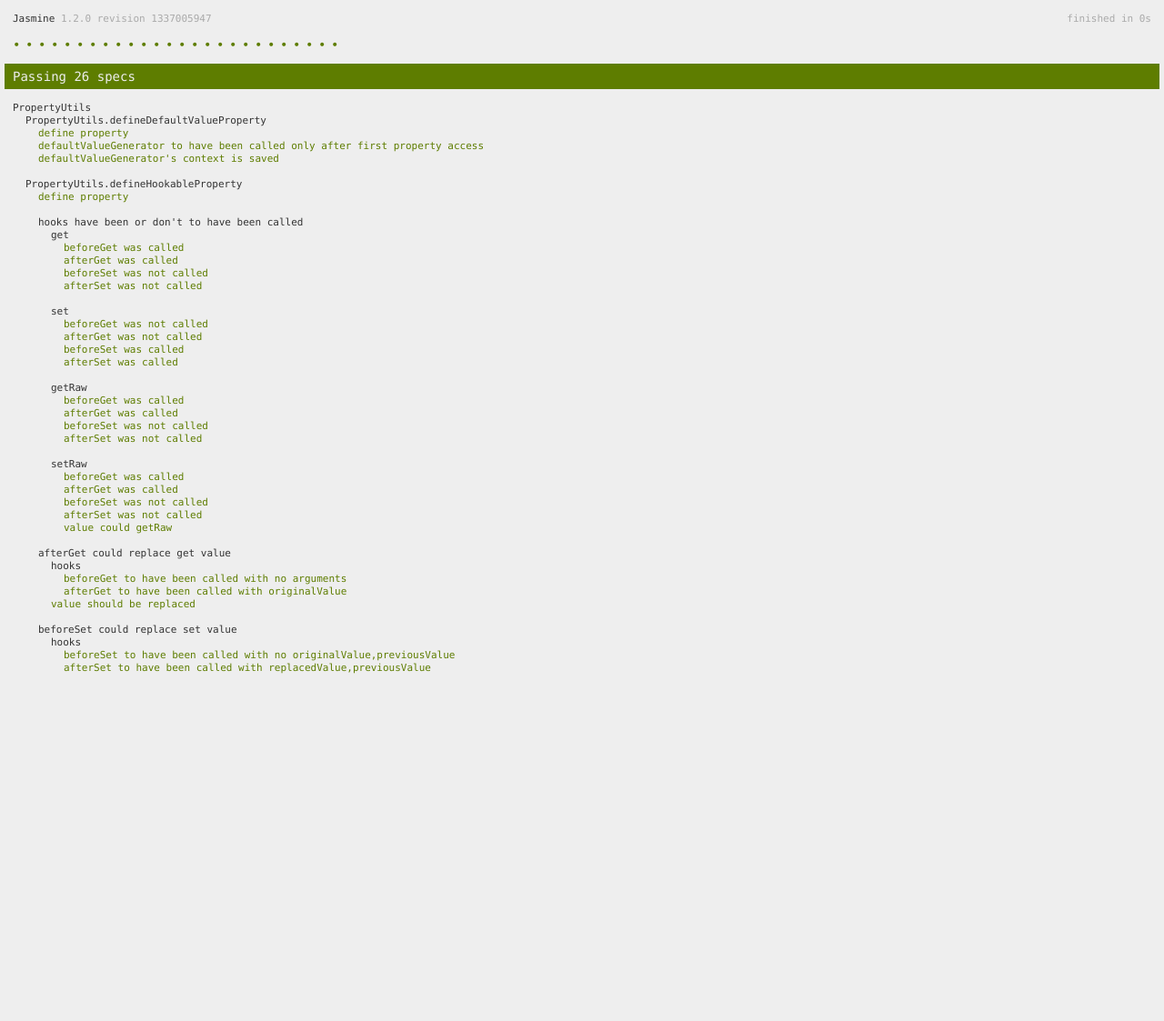
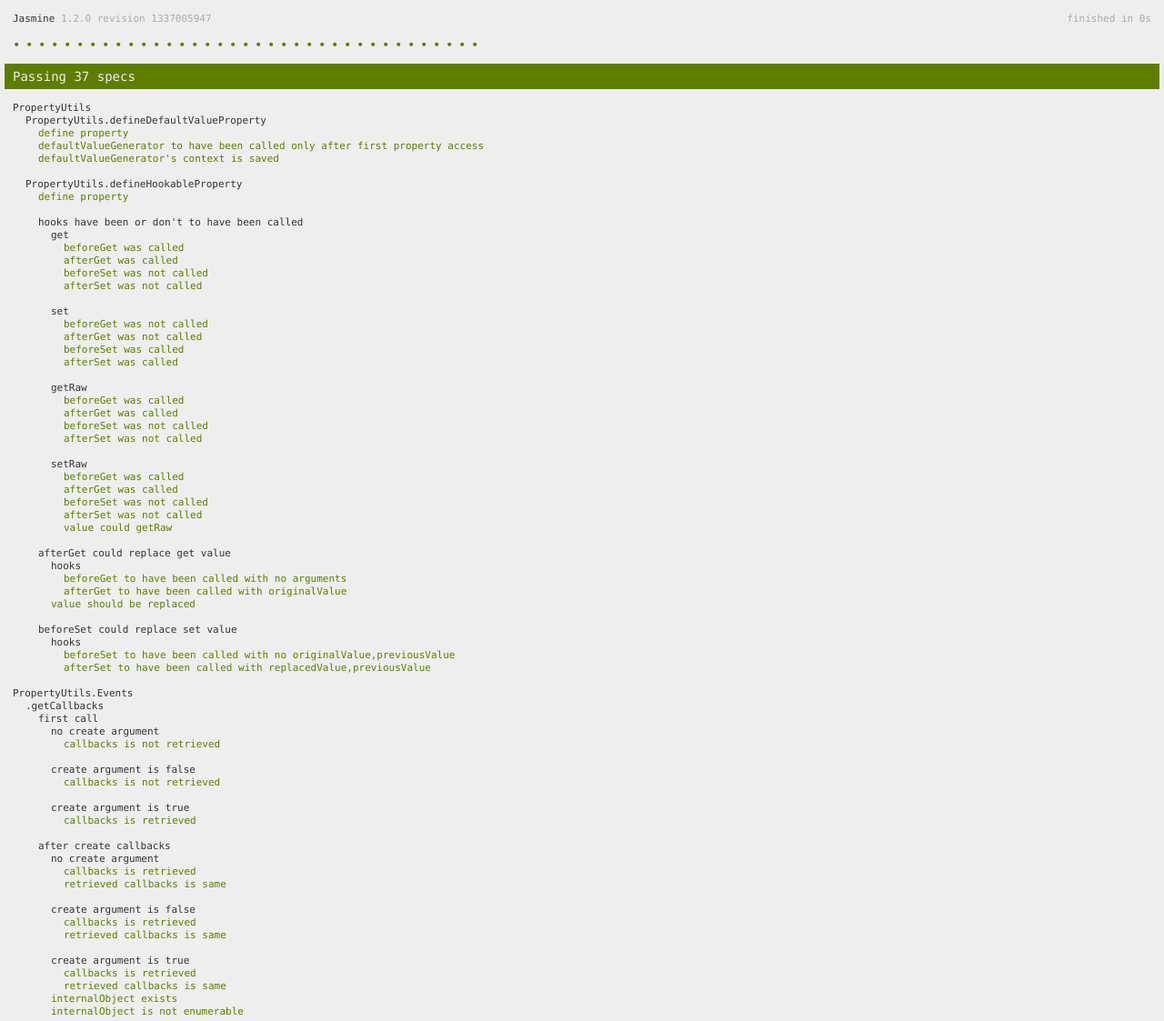
Before and after one commit to monjudoh/BeautifulProperties.js, a plain HTML site: page SpecRunner.html in a window 1280 px wide. Shown: the whole page at 91% size. Before the commit the page ends 800 px from the top, so only its background shows below. Drawn offline with Linux system fonts and the light colour scheme.

Commit message:
internalObject is not enumerable when getCallbacks.

```diff
--- a/SpecRunner.html
+++ b/SpecRunner.html
@@ -14,6 +14,7 @@
 
   <!-- include spec files here... -->
   <script type="text/javascript" src="spec/PropertyUtils.spec.js"></script>
+  <script type="text/javascript" src="spec/PropertyUtils.Events.spec.js"></script>
 
   <script type="text/javascript">
     (function() {
--- a/spec/PropertyUtils.Events.spec.js
+++ b/spec/PropertyUtils.Events.spec.js
@@ -1,2 +1,64 @@
 describe("PropertyUtils.Events", function() {
+  describe(".getCallbacks", function() {
+    var targetObject;
+    beforeEach(function(){
+      targetObject = {};
+    });
+    describe("first call",function () {
+      describe("no create argument",function () {
+        it("callbacks is not retrieved",function () {
+          expect(PropertyUtils.Events.getCallbacks(targetObject)).not.toBeDefined();
+        });
+      });
+      describe("create argument is false",function () {
+        it("callbacks is not retrieved",function () {
+          expect(PropertyUtils.Events.getCallbacks(targetObject,false)).not.toBeDefined();
+        });
+      });
+      describe("create argument is true",function () {
+        it("callbacks is retrieved",function () {
+          expect(PropertyUtils.Events.getCallbacks(targetObject,true)).toBeDefined();
+        });
+      });
+    });
+    describe("after create callbacks",function () {
+      var callbacks;
+      beforeEach(function(){
+        callbacks = PropertyUtils.Events.getCallbacks(targetObject,true);
+      });
+      describe("no create argument",function () {
+        it("callbacks is retrieved",function () {
+          expect(PropertyUtils.Events.getCallbacks(targetObject)).toBeDefined();
+        });
+        it("retrieved callbacks is same",function () {
+          expect(PropertyUtils.Events.getCallbacks(targetObject)).toBe(callbacks);
+        });
+      });
+      describe("create argument is false",function () {
+        it("callbacks is retrieved",function () {
+          expect(PropertyUtils.Events.getCallbacks(targetObject,false)).toBeDefined();
+        });
+        it("retrieved callbacks is same",function () {
+          expect(PropertyUtils.Events.getCallbacks(targetObject,false)).toBe(callbacks);
+        });
+      });
+      describe("create argument is true",function () {
+        it("callbacks is retrieved",function () {
+          expect(PropertyUtils.Events.getCallbacks(targetObject,true)).toBeDefined();
+        });
+        it("retrieved callbacks is same",function () {
+          expect(PropertyUtils.Events.getCallbacks(targetObject,true)).toBe(callbacks);
+        });
+      });
+      it("internalObject exists",function () {
+        expect(targetObject[PropertyUtils.internalObjectKey]).toBeDefined();
+      });
+      it("internalObject is not enumerable",function () {
+        for (var key in targetObject) {
+          expect(key).not.toBe(PropertyUtils.internalObjectKey);
+        }
+      });
+    });
+
+  });
 });
--- a/src/PropertyUtils.js
+++ b/src/PropertyUtils.js
@@ -151,13 +151,28 @@
   // https://github.com/documentcloud/backbone
   PropertyUtils.Events = {};
   (function (Events) {
-    function getCallbacks(object) {
+    /**
+     * @private
+     * @param {Object}object
+     * @param {Boolean}create
+     * @return {Object}
+     */
+    function getCallbacks(object,create) {
       var internalObjectKey = PropertyUtils.internalObjectKey;
+      if (!create) {
+        return (object[internalObjectKey] || {}).callbacks;
+      }
       if (!object[internalObjectKey]) {
-        object[internalObjectKey] = new InternalObject();
+        Object.defineProperty(object,internalObjectKey,{
+          writable : true,
+          configurable : true,
+          enumerable : false,
+          value : new InternalObject()
+        });
       }
       return object[internalObjectKey].callbacks;
     }
+    Events.getCallbacks = getCallbacks;
     // Regular expression used to split event strings
     var eventSplitter = /\s+/;
     // Bind one or more space separated events, `events`, to a `callback`
@@ -168,7 +183,7 @@
       }
 
       events = events.split(eventSplitter);
-      calls = getCallbacks(object);
+      calls = getCallbacks(object,true);
 
       while (event = events.shift()) {
         list = calls[event] || (calls[event] = []);
```
